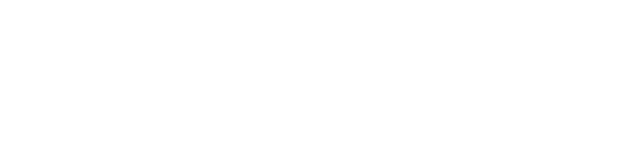
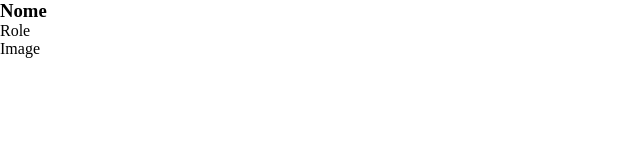
Before and after one commit to gianlucafalaschi/js-our-team, a plain HTML site: page index.html in a window 1280 px wide. Shown: the whole page, without its empty margins (0-640 px from the left). Drawn offline with Linux system fonts and the light colour scheme.

Commit message:
feat: html list test

```diff
--- a/index.html
+++ b/index.html
@@ -8,6 +8,15 @@
 </head>
 <body>
 
+    <ul id="list">
+        <li>
+            <h3>Nome</h3>
+            <p>Role</p>
+            <div>Image</div>
+        </li>
+
+    </ul>
+
     <script type="text/javascript" src="js/script.js"></script>
 </body>
 </html>
--- a/js/script.js
+++ b/js/script.js
@@ -55,3 +55,5 @@ for(let i = 0; i < ourTeam.length; i++) {
     const thisMember = ourTeam[i];
     console.log(`${thisMember.name} ${thisMember.role} ${thisMember.image}`);
 };
+
+//Stampare le stesse informazioni su DOM sottoforma di stringhe
```
